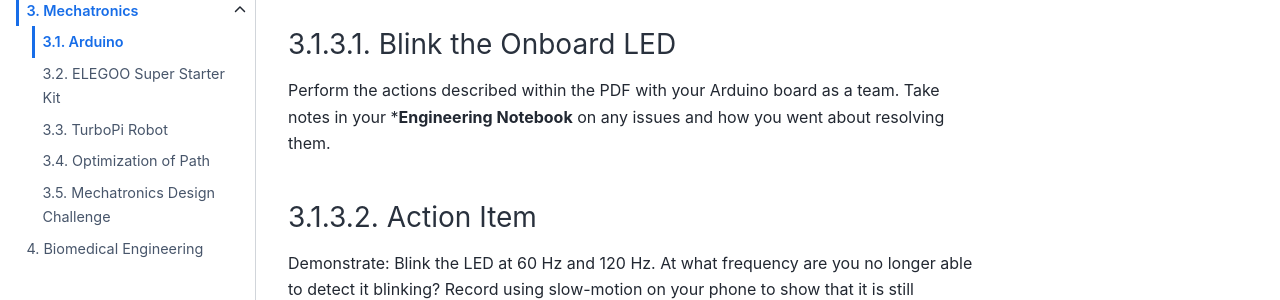
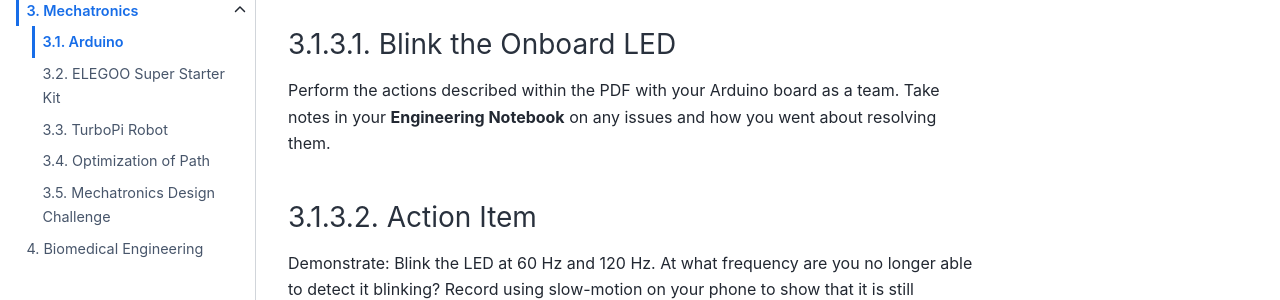
Before and after one commit to Culver-Academies/engineering1, a Jupyter Book: the page built from mech/arduino.md, in a window 1280 px wide and 900 px high, scrolled down 652 px. Shown: the part 411-711 px from the top of the window. Built offline with Jupyter Book 1.0.4 settings and Sphinx 7.4.7 and the Sphinx Book theme 1.1.4, drawn with Linux system fonts in a browser that asks for light colours.

```diff
--- a/mech/arduino.md
+++ b/mech/arduino.md
@@ -24,7 +24,7 @@ Read through the following PDF and take notes in your **Engineering Notebook** o
 [Arduino Reference](https://www.arduino.cc/reference/en/)
 
 ### Blink the Onboard LED
-Perform the actions described within the PDF with your Arduino board as a team. Take notes in your ***Engineering Notebook** on any issues and how you went about resolving them.
+Perform the actions described within the PDF with your Arduino board as a team. Take notes in your **Engineering Notebook** on any issues and how you went about resolving them.
 
 ### Action Item
 Demonstrate: Blink the LED at 60 Hz and 120 Hz. At what frequency are you no longer able to detect it blinking? Record using slow-motion on your phone to show that it is still blinking.
```
